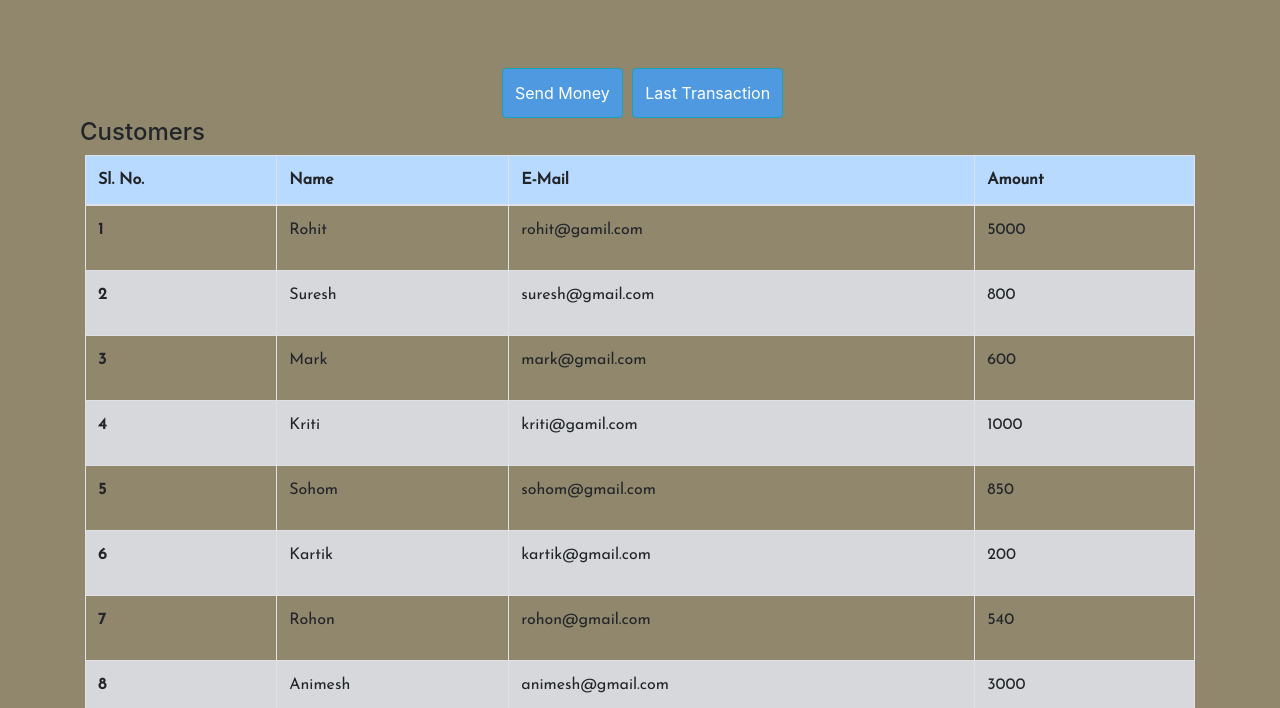
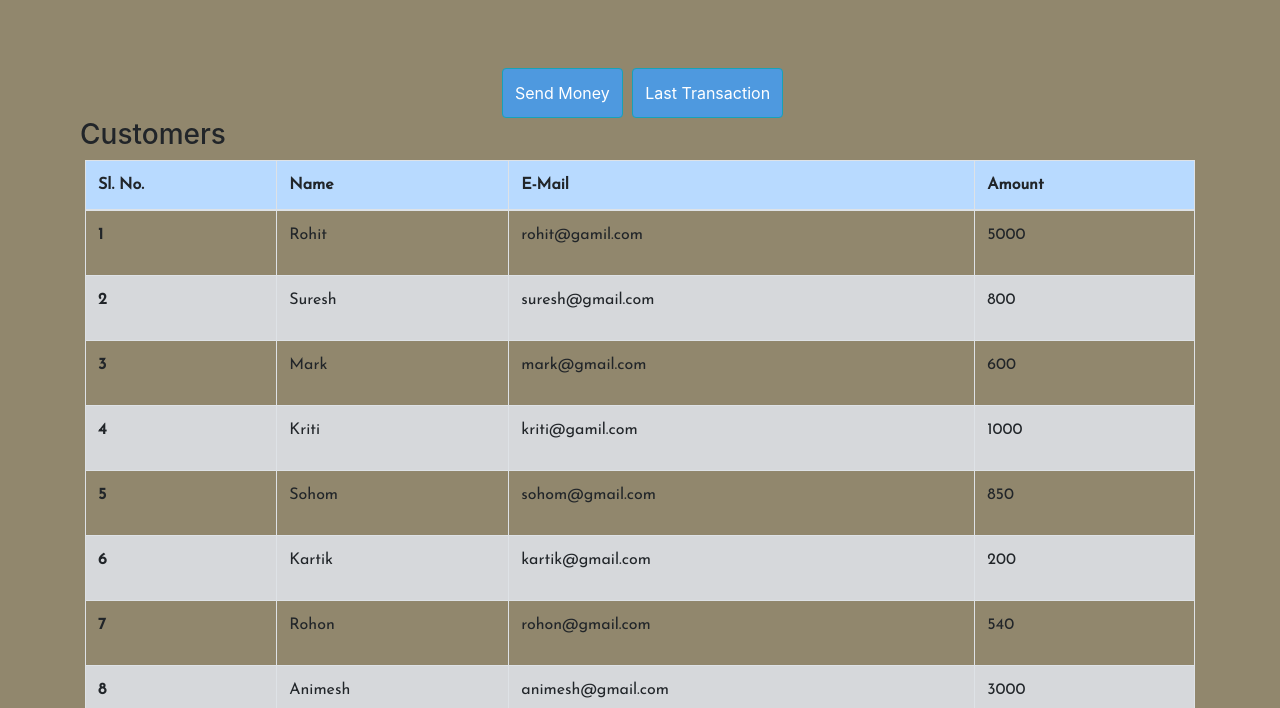
Before and after one commit to Abhranil-Manna/-Basic-Banking-System, a plain HTML site: page customer.html in a window 1280 px wide. Shown: the part 92-800 px from the top of the page. Drawn offline with nearby package versions, Linux system fonts and the light colour scheme.

Commit message:
Update customer.html

```diff
--- a/customer.html
+++ b/customer.html
@@ -120,7 +120,7 @@
     </div>
 
 
-<h4 id="tran">Customers</h4>
+<h3 id="tran">Customers</h3>
     <div class="container">
         <div class="table-responsive">
             <table class="table table-hover table-bordered">
```
